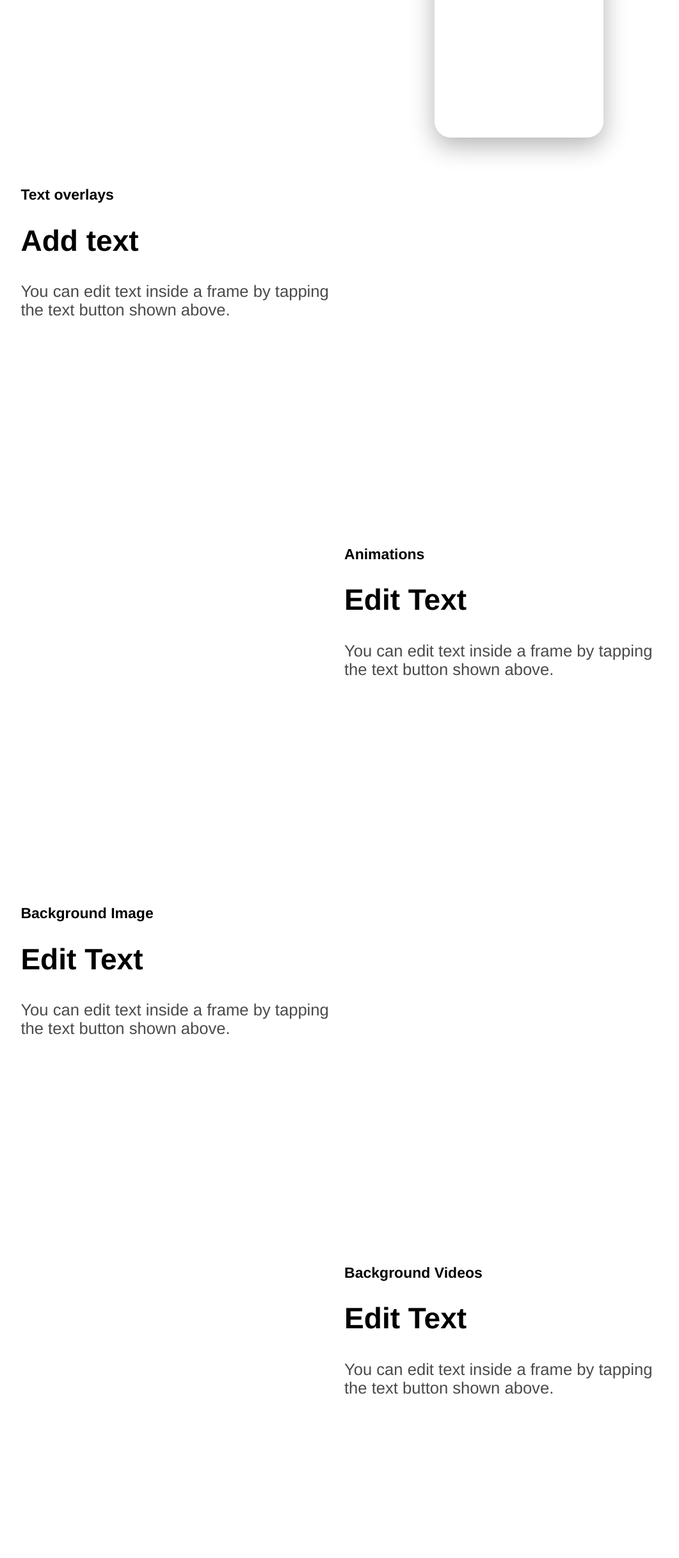
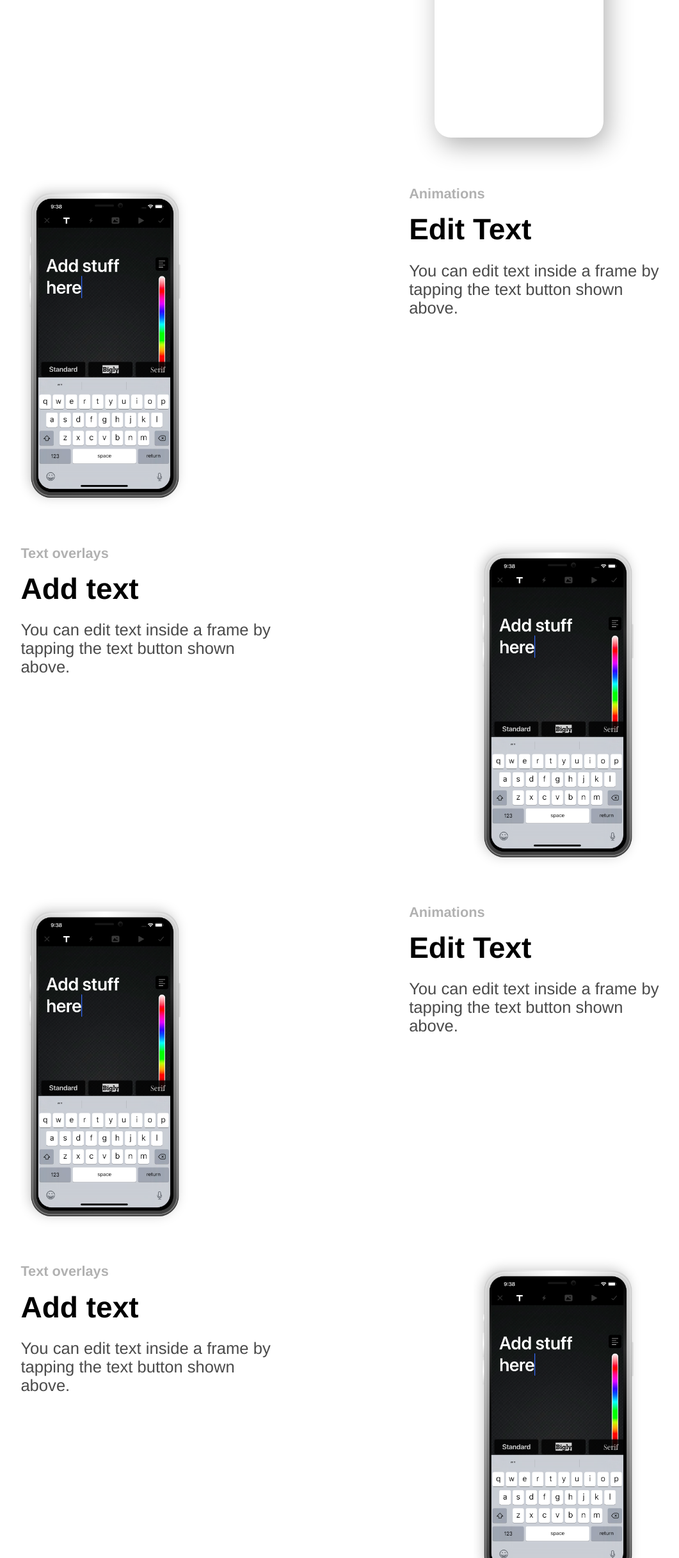
Before and after one commit to vdthatte/layer-landing, a plain HTML site: page index.html in a window 1280 px wide. Shown: the part 365-2800 px from the top of the page at 64% size, without its empty margins (102-1163 px from the left). Drawn offline with Linux system fonts and the light colour scheme; grey boxes are pictures that could not be loaded.

Commit message:
more updates

```diff
--- a/index.css
+++ b/index.css
@@ -15,15 +15,19 @@ body{
 		font-size: 4vw;
 		width: 50%;
 		padding-top: 5%;
+		color: #000;
+		opacity: 0.2;
 	}
 
 	.heading2{
-		font-size: 1.8vw;
+		font-size: 1.7vw;
 		line-height: 0.5;
+		opacity: 0.3;
 	}
 
 	.heading3{
 		font-size: 3.6vw;
+		line-height: 0.5;
 	}
 
 	.paragraph1{
@@ -49,9 +53,8 @@ body{
 		height: 33vw;
 		margin-top: 1%;
 		padding-top: 10%;
-		padding-right: 50%;
+		padding-right: 10%;
 		padding-left: 10%;
-		left: 0;
 	}
 
 	.section-feature-right{
@@ -60,8 +63,7 @@ body{
 		margin-top: 1%;
 		padding-top: 10%;
 		padding-right: 10%;
-		padding-left: 50%;
-		right: 0;
+		padding-left: 10%;
 	}
 
 	.main-video{
@@ -69,9 +71,31 @@ body{
 		margin-right: 10%;
 		margin-top: 2.5%;
 		border-radius: 2vw;
-  		-webkit-box-shadow: rgba(0, 0, 0, 0.3) 0 1vw 3vw;
-  		-moz-box-shadow: rgba(0,0,0,0.3) 0 1vw 3vw;
-  		box-shadow: rgba(0, 0, 0, 0.3) 0 1vw 3vw;
+  		-webkit-box-shadow: rgba(0, 0, 0, 0.3) 0.5vw 1vw 3vw;
+  		-moz-box-shadow: rgba(0,0,0,0.3) 0.5vw 1vw 3vw;
+  		box-shadow: rgba(0, 0, 0, 0.3) 0.5vw 1vw 3vw;
+	}
+
+	.leftSectionImg{
+		float: right;
+		right: 0;
+	}
+
+	.rightSectionImg{
+		float: left;
+		left: 0;
+	}
+
+	.textLeft{
+		float: left;
+		width: 40%;
+		padding-right: 30%;
+	}
+
+	.textRight{
+		float: right;
+		width: 40%;
+		padding-left: 30%;
 	}
 
 	footer{
--- a/index.html
+++ b/index.html
@@ -17,31 +17,61 @@
 			<h1 class="heading1">Tell Powerful Stories</h1>
 			<p class="paragraph1">Create text based videos from your phone</p>
 		</section>
+
+		<section class="section-feature-right">
+			<div class="textRight">
+				<h1 class="heading2">Animations</h1>
+				<h1 class="heading3">Edit Text</h1>
+				<p class="paragraph2">You can edit text inside a frame by tapping the text button shown above.</p>
+			</div>
+			<img className="rightSectionImg" src="text.png" width="264" height="515"/>
+		</section>
+
 		<section class="section-feature-left">
+			<div class="textLeft">
 				<h1 class="heading2">Text overlays</h1>
 				<h1 class="heading3">Add text</h1>
 				<p class="paragraph2">You can edit text inside a frame by tapping the text button shown above.</p>
+			</div>
+			<img className="leftSectionImg" src="text.png" width="264" height="515"/>
 		</section>
+
 		<section class="section-feature-right">
+			<div class="textRight">
 				<h1 class="heading2">Animations</h1>
 				<h1 class="heading3">Edit Text</h1>
 				<p class="paragraph2">You can edit text inside a frame by tapping the text button shown above.</p>
+			</div>
+			<img className="rightSectionImg" src="text.png" width="264" height="515"/>
 		</section>
+
 		<section class="section-feature-left">
-			<h1 class="heading2">Background Image</h1>
+			<div class="textLeft">
+				<h1 class="heading2">Text overlays</h1>
+				<h1 class="heading3">Add text</h1>
+				<p class="paragraph2">You can edit text inside a frame by tapping the text button shown above.</p>
+			</div>
+			<img className="leftSectionImg" src="text.png" width="264" height="515"/>
+		</section>
+
+		<section class="section-feature-right">
+			<div class="textRight">
+				<h1 class="heading2">Animations</h1>
 				<h1 class="heading3">Edit Text</h1>
 				<p class="paragraph2">You can edit text inside a frame by tapping the text button shown above.</p>
+			</div>
+			<img className="rightSectionImg" src="text.png" width="264" height="515"/>
 		</section>
-		<section class="section-feature-right">
-			<h1 class="heading2">Background Videos</h1>
-			<h1 class="heading3">Edit Text</h1>
+
+		<section class="section-feature-left">
+			<div class="textLeft">
+				<h1 class="heading2">Text overlays</h1>
+				<h1 class="heading3">Add text</h1>
 				<p class="paragraph2">You can edit text inside a frame by tapping the text button shown above.</p>
+			</div>
+			<img className="leftSectionImg" src="text.png" width="264" height="515"/>
 		</section>
-		<section class="section-feature-left">
-			<h1 class="heading2">Stock videos and footage</h1>
-			<h1 class="heading3">Edit Text</h1>
-			<p class="paragraph2">You can edit text inside a frame by tapping the text button shown above.</p>
-		</section>
+
 		<footer>
 
 		</footer>
```
Also changed, not shown: text.png (added). Lines whose indentation alone changed are shown as unchanged.
